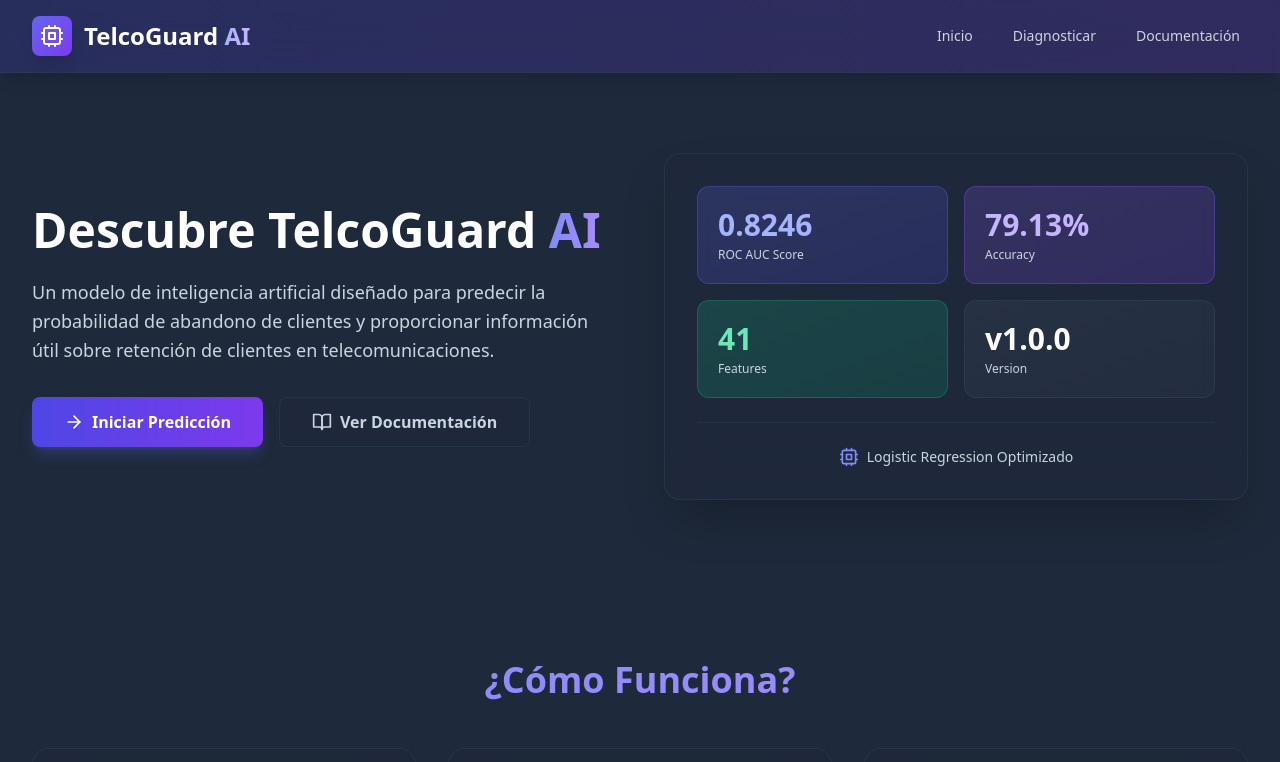
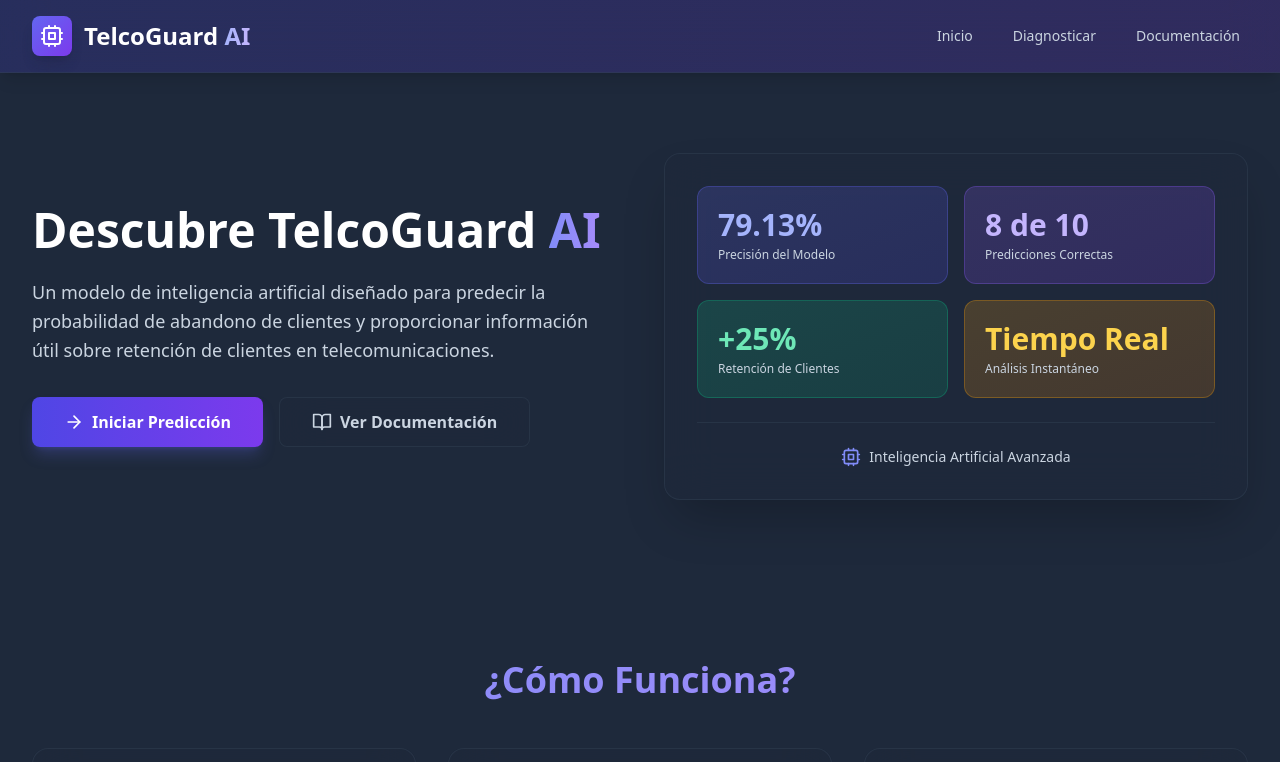
Before and after one commit to alvaretto/telco-vercel, a React (Vite) app: page / in a window 1280 px wide. Shown: the top 762 px of the page. Built offline with nearby package versions, Linux system fonts and the light colour scheme; the HTML template or start-up script is replaced by a standard one.

Commit message:
Reemplazar métricas técnicas por indicadores orientados a negocio en Hero Section

```diff
--- a/src/App.jsx
+++ b/src/App.jsx
@@ -361,26 +361,26 @@ const TelcoGuardAI = () => {
               <div className="bg-slate-800/50 backdrop-blur-xl rounded-2xl shadow-2xl p-8 border border-slate-700/50">
                 <div className="grid grid-cols-2 gap-4">
                   <div className="bg-gradient-to-br from-indigo-500/20 to-indigo-600/20 rounded-xl p-5 border border-indigo-500/30">
-                    <div className="text-3xl font-bold text-indigo-300 mb-1">{MODEL_METADATA.auc.toFixed(4)}</div>
-                    <div className="text-xs text-slate-300 font-medium">ROC AUC Score</div>
+                    <div className="text-3xl font-bold text-indigo-300 mb-1">{MODEL_METADATA.accuracy}</div>
+                    <div className="text-xs text-slate-300 font-medium">Precisión del Modelo</div>
                   </div>
                   <div className="bg-gradient-to-br from-violet-500/20 to-violet-600/20 rounded-xl p-5 border border-violet-500/30">
-                    <div className="text-3xl font-bold text-violet-300 mb-1">{MODEL_METADATA.accuracy}</div>
-                    <div className="text-xs text-slate-300 font-medium">Accuracy</div>
+                    <div className="text-3xl font-bold text-violet-300 mb-1">8 de 10</div>
+                    <div className="text-xs text-slate-300 font-medium">Predicciones Correctas</div>
                   </div>
                   <div className="bg-gradient-to-br from-emerald-500/20 to-emerald-600/20 rounded-xl p-5 border border-emerald-500/30">
-                    <div className="text-3xl font-bold text-emerald-300 mb-1">{MODEL_METADATA.features}</div>
-                    <div className="text-xs text-slate-300 font-medium">Features</div>
+                    <div className="text-3xl font-bold text-emerald-300 mb-1">+25%</div>
+                    <div className="text-xs text-slate-300 font-medium">Retención de Clientes</div>
                   </div>
-                  <div className="bg-gradient-to-br from-slate-600/20 to-slate-700/20 rounded-xl p-5 border border-slate-600/30">
-                    <div className="text-3xl font-bold text-white mb-1">v{MODEL_METADATA.version}</div>
-                    <div className="text-xs text-slate-300 font-medium">Version</div>
+                  <div className="bg-gradient-to-br from-amber-500/20 to-amber-600/20 rounded-xl p-5 border border-amber-500/30">
+                    <div className="text-3xl font-bold text-amber-300 mb-1">Tiempo Real</div>
+                    <div className="text-xs text-slate-300 font-medium">Análisis Instantáneo</div>
                   </div>
                 </div>
                 <div className="mt-6 pt-6 border-t border-slate-700/50">
                   <div className="flex items-center justify-center gap-2 text-slate-300">
                     <Cpu className="w-5 h-5 text-indigo-400" />
-                    <span className="text-sm font-medium">{MODEL_METADATA.name}</span>
+                    <span className="text-sm font-medium">Inteligencia Artificial Avanzada</span>
                   </div>
                 </div>
               </div>
```
